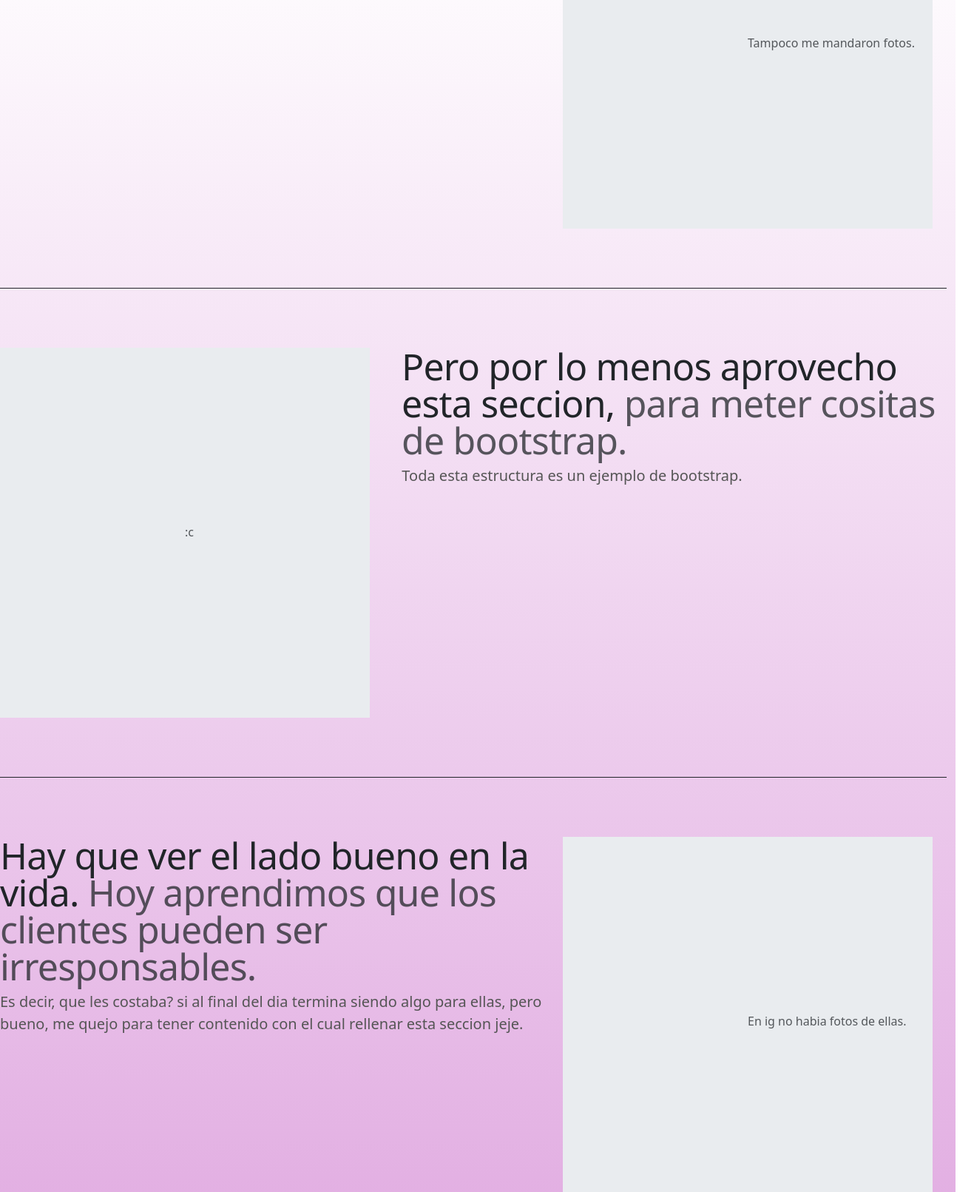
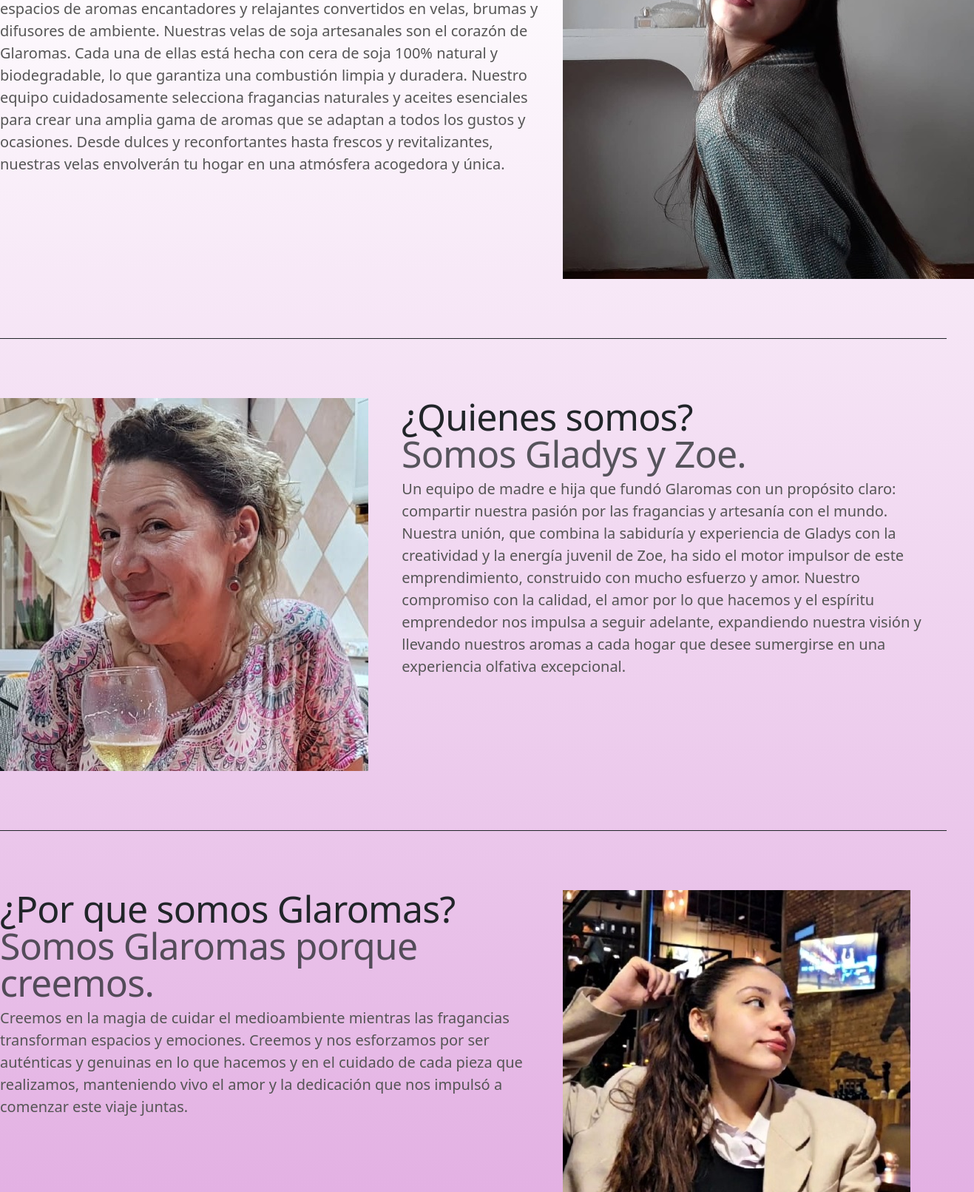
Before and after one commit to NahuelCa/Proyecto-final--Castro-Nahuel, a plain HTML site: page pages/nosotras.html in a window 1280 px wide. Shown: the part 496-2107 px from the top of the page at 74% size, 1317 px wide, since content can reach past the window. Drawn offline with nearby package versions, Linux system fonts and the light colour scheme; a web font is replaced by a local one.

Commit message:
cambios tecnicos super importantes chi cheñol

```diff
--- a/pages/nosotras.html
+++ b/pages/nosotras.html
@@ -36,11 +36,11 @@
 
     <div class="row featurette">
       <div class="col-md-7">
-        <h3 class="featurette-heading fw-normal lh-1">Aqui habria puesto el titulo de la presentacion... <span class="text-body-secondary">Si me lo hubieran mandado jeje</span></h3>
-        <p class="lead">Pero no lo hicieron.</p>
+        <h3 class="featurette-heading fw-normal lh-1">¿Que es Glaromas?<br><span class="text-body-secondary">Es un emprendimiento apasionado</span></h3>
+        <p class="lead">Apasionado por crear productos artesanales de alta calidad que llenan tus espacios de aromas encantadores y relajantes convertidos en velas, brumas y difusores de ambiente. Nuestras velas de soja artesanales son el corazón de Glaromas. Cada una de ellas está hecha con cera de soja 100% natural y biodegradable, lo que garantiza una combustión limpia y duradera. Nuestro equipo cuidadosamente selecciona fragancias naturales y aceites esenciales para crear una amplia gama de aromas que se adaptan a todos los gustos y ocasiones. Desde dulces y reconfortantes hasta frescos y revitalizantes, nuestras velas envolverán tu hogar en una atmósfera acogedora y única.</p>
       </div>
       <div class="col-md-5">
-        <svg class="bd-placeholder-img bd-placeholder-img-lg featurette-image img-fluid mx-auto" width="500" height="500" xmlns="http://www.w3.org/2000/svg" role="img" aria-label="Placeholder: 500x500" preserveAspectRatio="xMidYMid slice" focusable="false"><title>Fotaza</title><rect width="100%" height="100%" fill="var(--bs-secondary-bg)"/><text x="50%" y="50%" fill="var(--bs-secondary-color)" dy=".3em">Tampoco me mandaron fotos.</text></svg>
+        <img src="../images/zoe.jpeg">
       </div>
     </div>
 
@@ -48,11 +48,11 @@
 
     <div class="row featurette">
       <div class="col-md-7 order-md-2">
-        <h3 class="featurette-heading fw-normal lh-1">Pero por lo menos aprovecho esta seccion, <span class="text-body-secondary">para meter cositas de bootstrap.</span></h3>
-        <p class="lead">Toda esta estructura es un ejemplo de bootstrap.</p>
+        <h3 class="featurette-heading fw-normal lh-1">¿Quienes somos?<br><span class="text-body-secondary">Somos Gladys y Zoe.</span></h3>
+        <p class="lead">Un equipo de madre e hija que fundó Glaromas con un propósito claro: compartir nuestra pasión por las fragancias y artesanía con el mundo. Nuestra unión, que combina la sabiduría y experiencia de Gladys con la creatividad y la energía juvenil de Zoe, ha sido el motor impulsor de este emprendimiento, construido con mucho esfuerzo y amor. Nuestro compromiso con la calidad, el amor por lo que hacemos y el espíritu emprendedor nos impulsa a seguir adelante, expandiendo nuestra visión y llevando nuestros aromas a cada hogar que desee sumergirse en una experiencia olfativa excepcional.</p>
       </div>
       <div class="col-md-5 order-md-1">
-        <svg class="bd-placeholder-img bd-placeholder-img-lg featurette-image img-fluid mx-auto" width="500" height="500" xmlns="http://www.w3.org/2000/svg" role="img" aria-label="Placeholder: 500x500" preserveAspectRatio="xMidYMid slice" focusable="false"><title>Fotaza</title><rect width="100%" height="100%" fill="var(--bs-secondary-bg)"/><text x="50%" y="50%" fill="var(--bs-secondary-color)" dy=".3em">:c</text></svg>
+        <img src="../images/zoeee.jpeg">
       </div>
     </div>
 
@@ -60,11 +60,11 @@
 
     <div class="row featurette">
       <div class="col-md-7">
-        <h3 class="featurette-heading fw-normal lh-1">Hay que ver el lado bueno en la vida. <span class="text-body-secondary">Hoy aprendimos que los clientes pueden ser irresponsables.</span></h3>
-        <p class="lead">Es decir, que les costaba? si al final del dia termina siendo algo para ellas, pero bueno, me quejo para tener contenido con el cual rellenar esta seccion jeje.</p>
+        <h3 class="featurette-heading fw-normal lh-1">¿Por que somos Glaromas?<br><span class="text-body-secondary">Somos Glaromas porque creemos.</span></h3>
+        <p class="lead">Creemos en la magia de cuidar el medioambiente mientras las fragancias transforman espacios y emociones. Creemos y nos esforzamos por ser auténticas y genuinas en lo que hacemos y en el cuidado de cada pieza que realizamos, manteniendo vivo el amor y la dedicación que nos impulsó a comenzar este viaje juntas.</p>
       </div>
       <div class="col-md-5">
-        <svg class="bd-placeholder-img bd-placeholder-img-lg featurette-image img-fluid mx-auto" width="500" height="500" xmlns="http://www.w3.org/2000/svg" role="img" aria-label="Placeholder: 500x500" preserveAspectRatio="xMidYMid slice" focusable="false"><title>fotaza</title><rect width="100%" height="100%" fill="var(--bs-secondary-bg)"/><text x="50%" y="50%" fill="var(--bs-secondary-color)" dy=".3em">En ig no habia fotos de ellas.</text></svg>
+        <img src="../images/zoee.jpg">
       </div>
     </div>
 
```
Also changed, not shown: pages/servicios.html (+3 -3 lines), SASS-SCSS.txt, images/atencion.png (added), images/eco.png (added), images/envios.png (added), images/zoe.jpeg (added), images/zoee.jpg (added), images/zoeee.jpeg (added).
